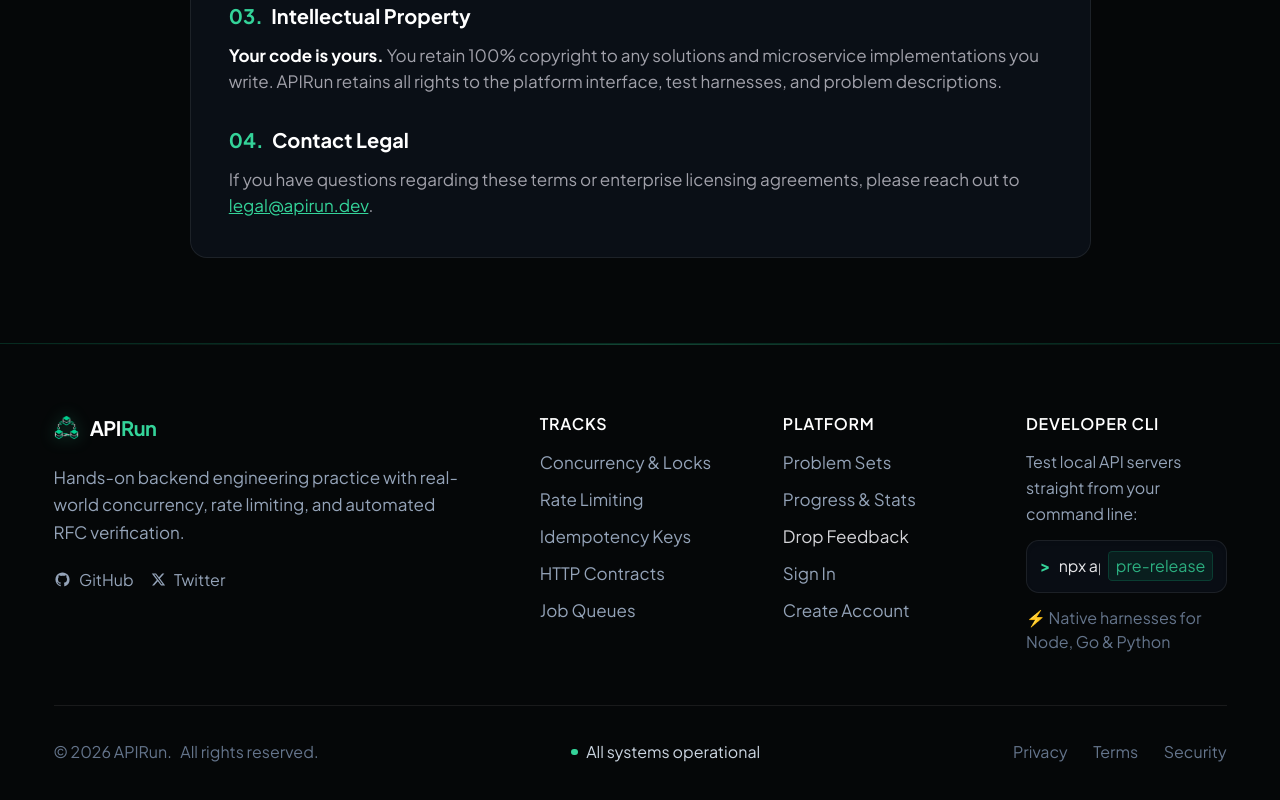
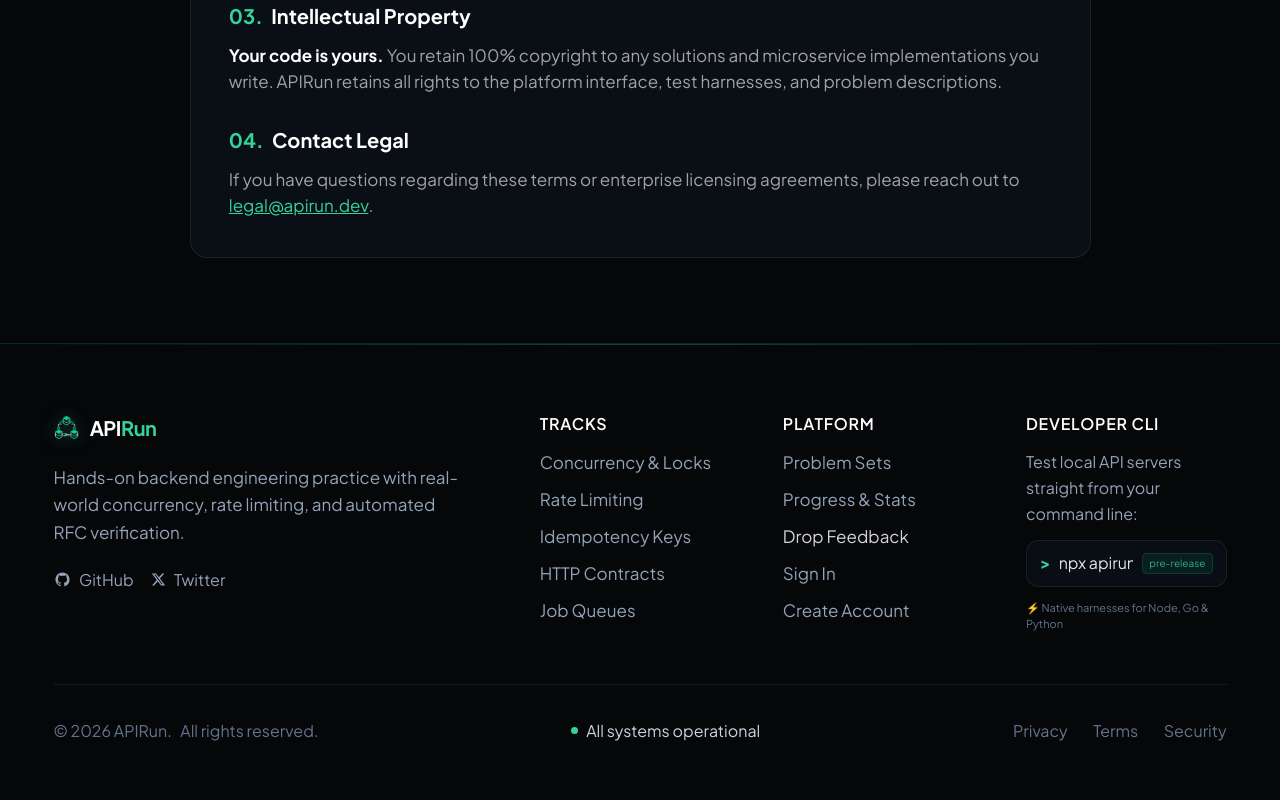
Before and after one commit to MayankJoshi540/ApiRun, a Next.js app: page /terms in a window 1280 px wide. Shown: the part 951-1751 px from the top of the page. Built offline with nearby package versions, Linux system fonts and the light colour scheme; no server answers.

Commit message:
update: src/index.css

```diff
--- a/src/index.css
+++ b/src/index.css
@@ -86,16 +86,37 @@
   animation: emilFadeIn 180ms var(--ease-out) both;
 }
 
-/* Ensure micro-text and arbitrary small classes scale up to readable sizes */
-.text-\[9px\],
-.text-\[10px\],
-.text-\[11px\],
-.text-\[12px\],
-.text-\[13px\],
-.text-\[14px\],
-.text-\[15px\] {
-  font-size: 16px !important;
+@keyframes progressCascadeIn {
+  from {
+    opacity: 0;
+    transform: translateY(8px);
+  }
+  to {
+    opacity: 1;
+    transform: translateY(0);
+  }
 }
+
+.animate-cascade-1 {
+  animation: progressCascadeIn 280ms var(--ease-out) 0ms both;
+}
+.animate-cascade-2 {
+  animation: progressCascadeIn 280ms var(--ease-out) 60ms both;
+}
+.animate-cascade-3 {
+  animation: progressCascadeIn 280ms var(--ease-out) 120ms both;
+}
+.animate-cascade-4 {
+  animation: progressCascadeIn 280ms var(--ease-out) 180ms both;
+}
+.animate-cascade-5 {
+  animation: progressCascadeIn 280ms var(--ease-out) 240ms both;
+}
+.animate-cascade-6 {
+  animation: progressCascadeIn 280ms var(--ease-out) 300ms both;
+}
+
+
 
 .terminal-cursor {
   display: inline-block;
@@ -446,15 +467,15 @@
   animation: slideInRight 550ms cubic-bezier(0.16, 1, 0.3, 1) both;
 }
 
-/* Gradient border glow pulse for cards on hover */
+/* Subtle specular border pulse for cards on hover */
 @keyframes borderGlow {
   0%, 100% {
-    border-color: rgba(16, 185, 129, 0.15);
-    box-shadow: 0 0 0 rgba(16, 185, 129, 0);
+    border-color: rgba(255, 255, 255, 0.08);
+    box-shadow: 0 0 0 rgba(0, 0, 0, 0);
   }
   50% {
-    border-color: rgba(16, 185, 129, 0.4);
-    box-shadow: 0 0 20px rgba(16, 185, 129, 0.08);
+    border-color: rgba(255, 255, 255, 0.16);
+    box-shadow: 0 8px 24px rgba(0, 0, 0, 0.4);
   }
 }
 
@@ -468,7 +489,7 @@
 }
 .hover-lift:hover {
   transform: translateY(-4px);
-  box-shadow: 0 20px 40px rgba(0, 0, 0, 0.4), 0 0 20px rgba(16, 185, 129, 0.06);
+  box-shadow: 0 20px 40px rgba(0, 0, 0, 0.5);
 }
 
 /* Tactile press feedback for buttons and cards */
@@ -494,3 +515,42 @@
 .animate-progress-expand {
   animation: progressExpand 800ms cubic-bezier(0.16, 1, 0.3, 1) both;
 }
+
+/* APIRun Indeterminate Loading Bar */
+@keyframes apirunIndeterminate {
+  0% {
+    left: -40%;
+    width: 30%;
+  }
+  50% {
+    left: 20%;
+    width: 60%;
+  }
+  100% {
+    left: 100%;
+    width: 30%;
+  }
+}
+
+.animate-apirun-bar {
+  position: absolute;
+  top: 0;
+  bottom: 0;
+  animation: apirunIndeterminate 1.4s cubic-bezier(0.65, 0, 0.35, 1) infinite;
+}
+
+/* APIRun Emblem Subtle Breath */
+@keyframes emblemBreath {
+  0%, 100% {
+    opacity: 0.7;
+    transform: scale(0.98);
+  }
+  50% {
+    opacity: 1;
+    transform: scale(1.02);
+  }
+}
+
+.animate-emblem-breath {
+  animation: emblemBreath 2.4s ease-in-out infinite;
+}
```
